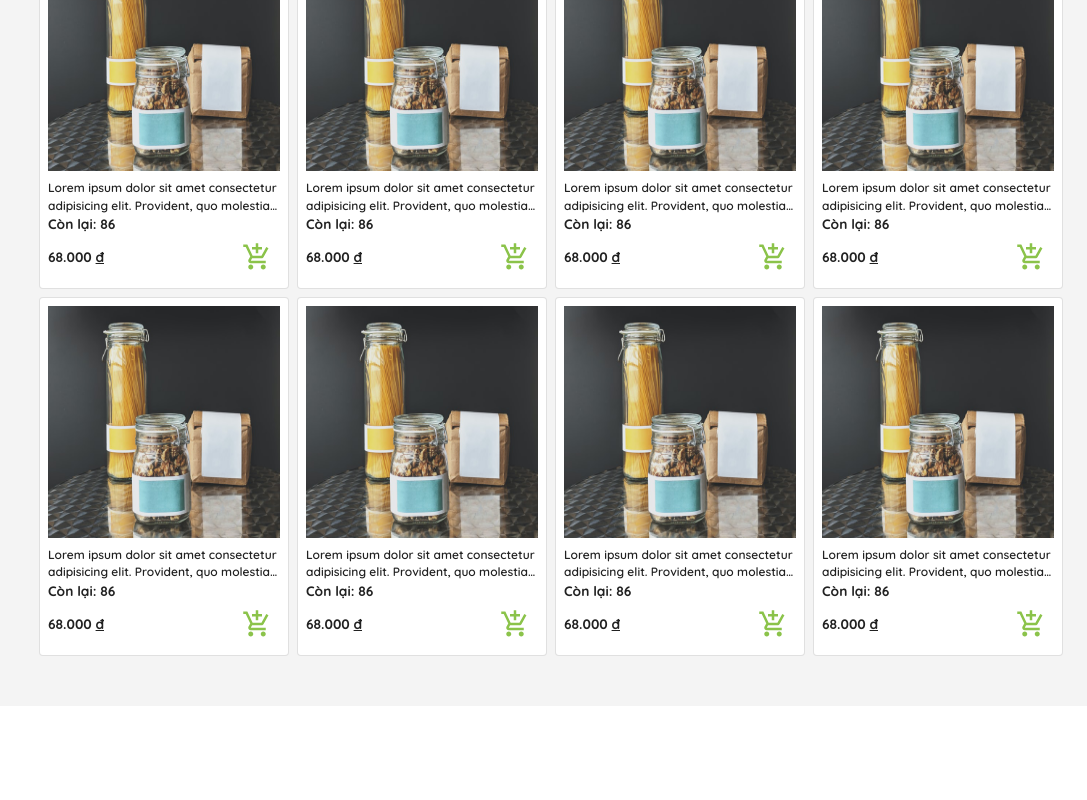
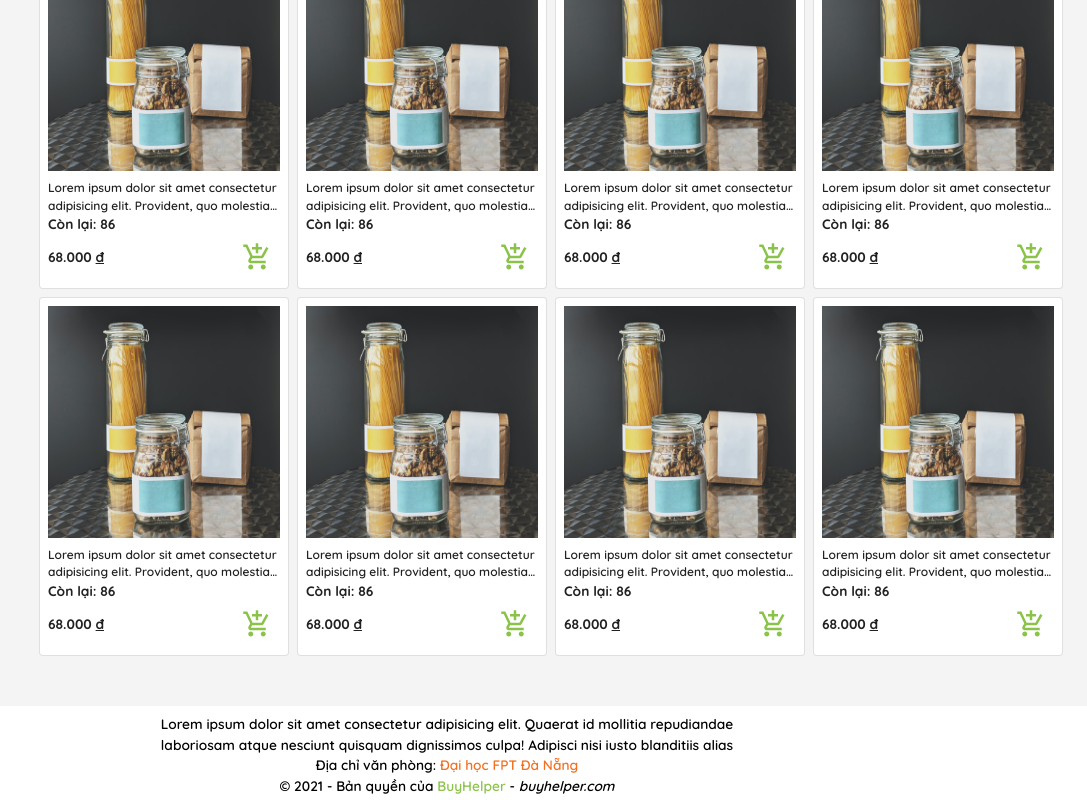
Before and after one commit to nguyentran-se/buy-helper-client, a React (Create React App) app: page / in a window 1280 px wide. Shown: the part 2381-3181 px from the top of the page, without its empty margins (193-1280 px from the left). Before the commit the page ends 3087 px from the top, so only its background shows below. Built offline with nearby package versions, Linux system fonts and the light colour scheme.

Commit message:
feat: finish cart-layout

```diff
--- /dev/null
+++ b/src/configs/dummyProducts.js
@@ -0,0 +1 @@
+const dummyProducts = [{}];
--- /dev/null
+++ b/src/layouts/Footer/Footer.jsx
@@ -0,0 +1,37 @@
+import { Typography } from '@mui/material';
+import { Box } from '@mui/system';
+import React from 'react';
+
+const Footer = () => {
+  return (
+    <footer
+      style={{
+        position: 'absolute',
+        bottom: 0,
+        left: 0,
+        right: 0,
+        height: '90px',
+        backgroundColor: '#fff',
+      }}
+    >
+      <Box sx={{ maxWidth: 600, margin: '0 auto', pt: 1, pb: 0.5 }}>
+        <Typography variant="body1" fontWeight="600" textAlign="center">
+          Lorem ipsum dolor sit amet consectetur adipisicing elit. Quaerat id
+          mollitia repudiandae laboriosam atque nesciunt quisquam dignissimos
+          culpa! Adipisci nisi iusto blanditiis alias
+        </Typography>
+        <Typography variant="body1" fontWeight="600" textAlign="center">
+          Địa chỉ văn phòng:{' '}
+          <span style={{ color: '#F37022' }}>Đại học FPT Đà Nẵng</span>
+        </Typography>
+        <Typography variant="body1" fontWeight="600" textAlign="center">
+          © 2021 - Bản quyền của{' '}
+          <span style={{ color: '#8BC34A' }}>BuyHelper</span> -{' '}
+          <span style={{ fontStyle: 'italic' }}>buyhelper.com</span>
+        </Typography>
+      </Box>
+    </footer>
+  );
+};
+
+export default Footer;
--- a/src/layouts/MainLayout.jsx
+++ b/src/layouts/MainLayout.jsx
@@ -1,14 +1,23 @@
 import { Container } from '@mui/material';
 import React from 'react';
+import Footer from './Footer/Footer';
 import Header from './Header/Header';
 
 const MainLayout = ({ children }) => {
   return (
-    <div style={{ backgroundColor: '#F4F4F4', minHeight: '100vh' }}>
+    <div
+      style={{
+        backgroundColor: '#F4F4F4',
+        minHeight: '100vh',
+        position: 'relative',
+        paddingBottom: 90,
+      }}
+    >
       <Header />
       <Container>
         <main>{children}</main>
       </Container>
+      <Footer />
     </div>
   );
 };
--- a/src/pages/Cart/components/CartCheckout.jsx
+++ b/src/pages/Cart/components/CartCheckout.jsx
@@ -13,7 +13,7 @@ import { useHistory } from 'react-router';
 const CartCheckout = () => {
   const history = useHistory();
   return (
-    <Stack spacing={2} sx={{ position: 'sticky', top: 2 }}>
+    <Stack spacing={2} sx={{ position: 'sticky', top: '16px' }}>
       <Card>
         <CardHeader
           action={<Button variant="text">Thay đổi</Button>}
```
